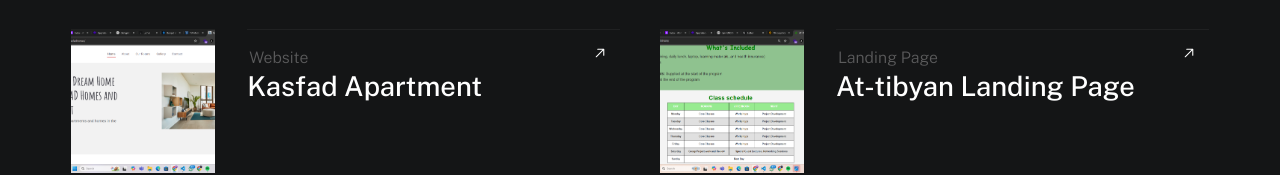
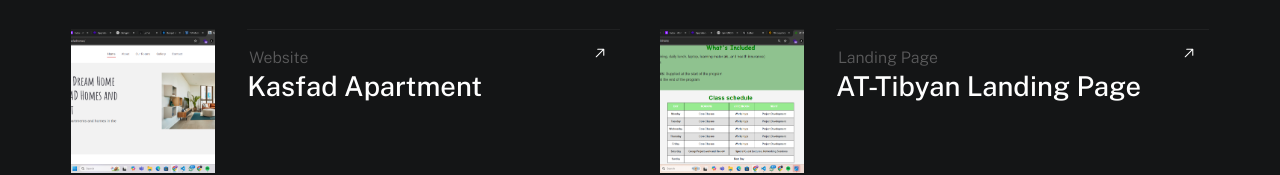
Before and after one commit to oladipupot/OTF-portfolio, a plain HTML site: page index.html in a window 1280 px wide. Shown: the part 3853-4028 px from the top of the page. Drawn offline with nearby package versions, Linux system fonts and the light colour scheme; a web font is replaced by a local one.

Commit message:
second one

```diff
--- a/index.html
+++ b/index.html
@@ -338,7 +338,7 @@
                                            Landing Page
                                         </div>
                                         <div class="folio-list__item-title">
-                                            At-tibyan Landing Page
+                                            AT-Tibyan Landing Page
                                         </div>
                                     </div>
                                 </a>
```
